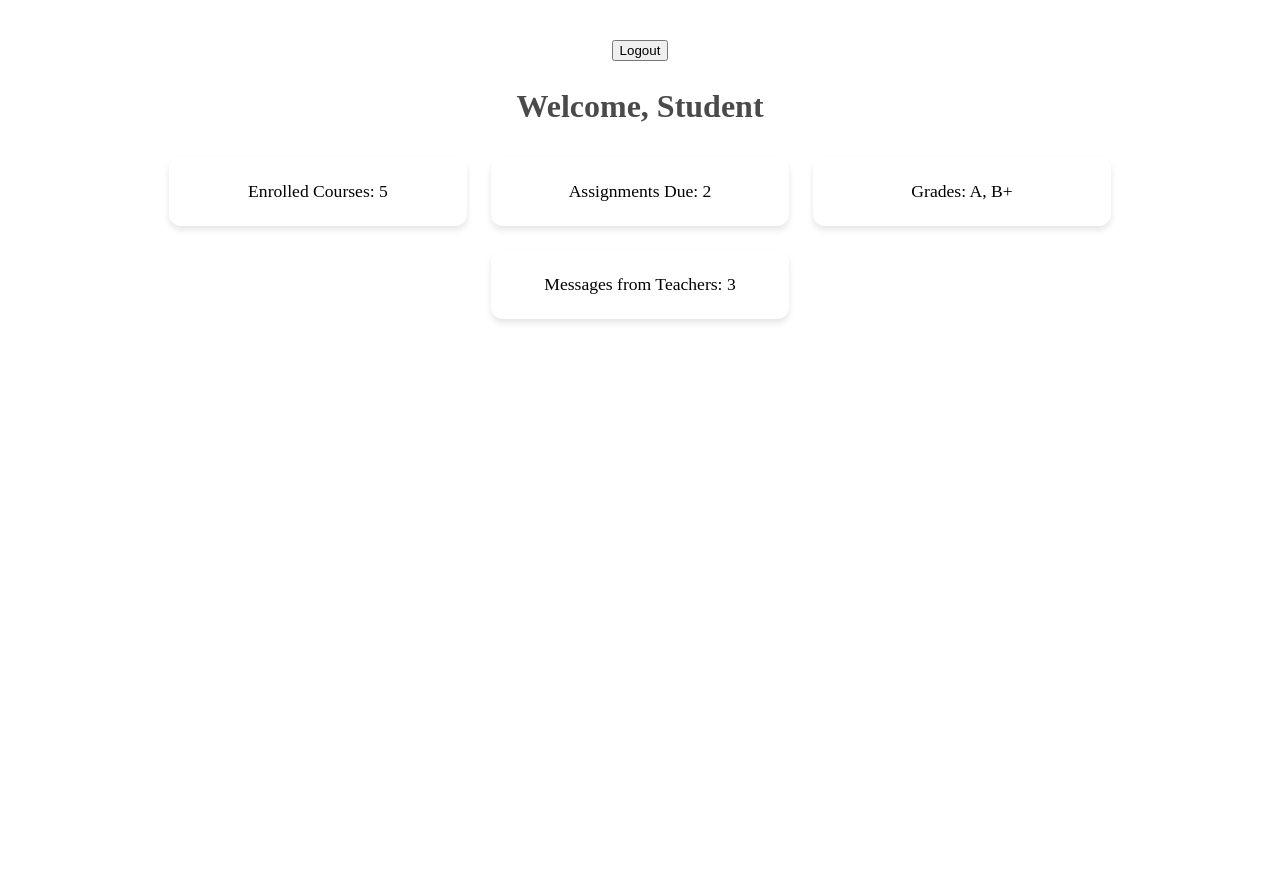
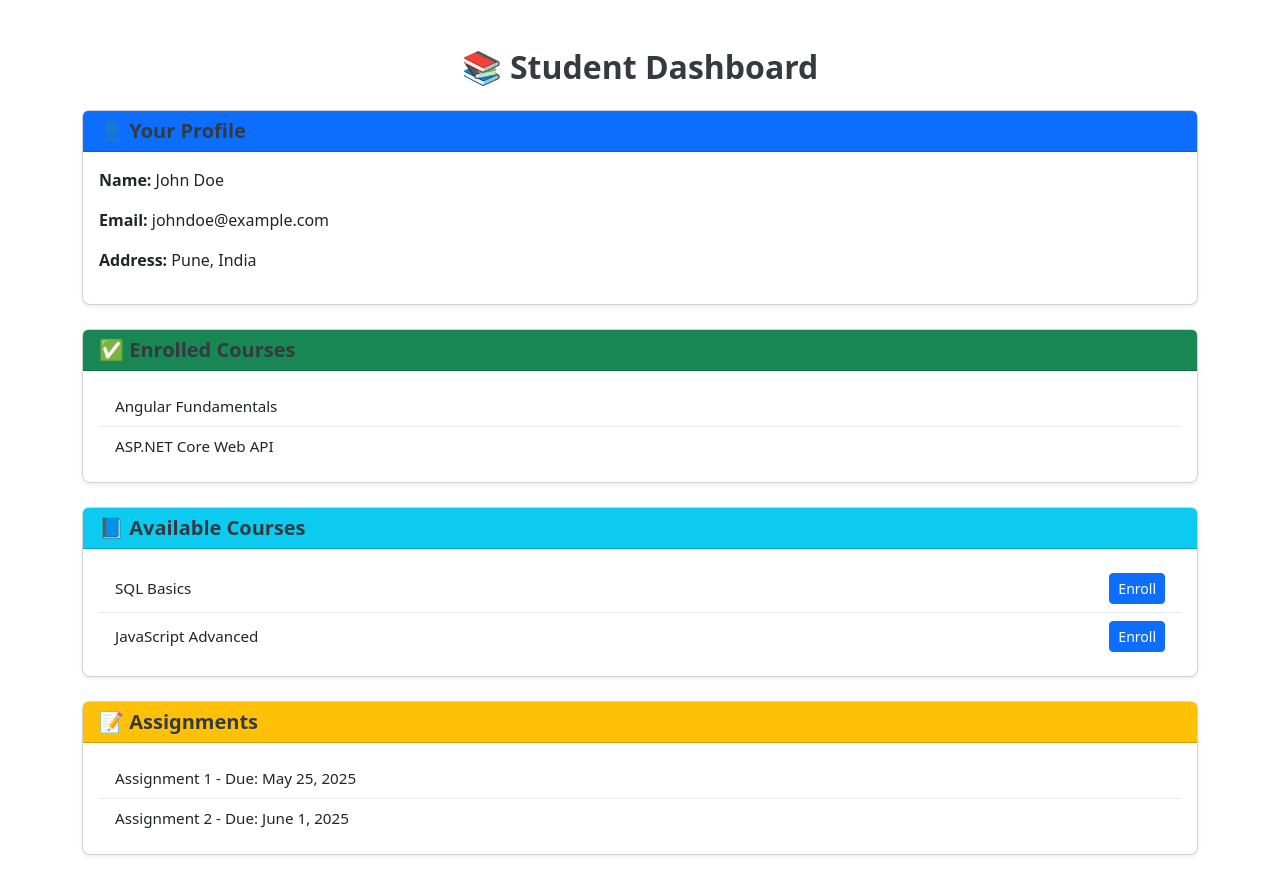
Before and after one commit to Sumit200303/LMS, an Angular app in the folder LmsProject/: page /dashboard/student in a window 1280 px wide. Before the commit the page ends 800 px from the top, so only its background shows below. Built offline with nearby package versions, Linux system fonts and the light colour scheme.

Commit message:
dashboard

```diff
--- a/LmsProject/angular.json
+++ b/LmsProject/angular.json
@@ -27,6 +27,7 @@
               }
             ],
             "styles": [
+               "node_modules/bootstrap/dist/css/bootstrap.min.css",
               "src/styles.css"
             ],
             "scripts": [],
--- a/LmsProject/package.json
+++ b/LmsProject/package.json
@@ -21,6 +21,7 @@
     "@angular/platform-server": "^18.2.0",
     "@angular/router": "^18.2.0",
     "@angular/ssr": "^18.2.19",
+    "bootstrap": "^5.3.6",
     "express": "^4.18.2",
     "rxjs": "~7.8.0",
     "tslib": "^2.3.0",
--- a/LmsProject/src/app/dashboard/student/student.component.css
+++ b/LmsProject/src/app/dashboard/student/student.component.css
@@ -1,32 +1,42 @@
-.dashboard-container {
-  padding: 2rem;
-  text-align: center;
+/* student-dashboard.component.css */
+
+/* Slightly rounder cards with subtle shadows */
+.card {
+  border-radius: 0.5rem;
+  box-shadow: 0 0.25rem 0.75rem rgba(0, 0, 0, 0.05);
 }
 
-h2 {
-  margin-bottom: 2rem;
-  font-size: 2rem;
-  color: #4a4a4a;
+/* Headings */
+h2, h5 {
+  font-weight: 600;
+  color: #343a40;
 }
 
-.cards {
-  display: flex;
-  justify-content: center;
-  flex-wrap: wrap;
-  gap: 1.5rem;
+/* Customizing button hover for Bootstrap primary buttons */
+.btn-primary {
+  transition: all 0.3s ease-in-out;
 }
 
-.card {
-  background-color: #ffffff;
-  padding: 1.5rem;
-  width: 250px;
-  border-radius: 12px;
-  box-shadow: 0 4px 6px rgba(0, 0, 0, 0.1);
-  font-size: 1.1rem;
-  transition: 0.3s;
+.btn-primary:hover {
+  background-color: #004080;
+  transform: scale(1.05);
 }
 
-.card:hover {
-  transform: translateY(-5px);
-  box-shadow: 0 8px 10px rgba(0, 0, 0, 0.15);
+/* Styling the list items for better spacing */
+.list-group-item {
+  font-size: 0.95rem;
+  border: none;
+  border-bottom: 1px solid #e9ecef;
 }
+
+.list-group-item:last-child {
+  border-bottom: none;
+}
+
+/* Mobile tweaks */
+@media (max-width: 576px) {
+  .btn-sm {
+    width: 100%;
+    margin-top: 5px;
+  }
+}
--- a/LmsProject/src/app/dashboard/student/student.component.html
+++ b/LmsProject/src/app/dashboard/student/student.component.html
@@ -1,10 +1,69 @@
-<div class="dashboard-container">
-     <button class="logout-btn" (click)="logout()">Logout</button>
-  <h2>Welcome, Student</h2>
-  <div class="cards">
-    <div class="card">Enrolled Courses: 5</div>
-    <div class="card">Assignments Due: 2</div>
-    <div class="card">Grades: A, B+</div>
-    <div class="card">Messages from Teachers: 3</div>
+
+
+<main class="main">
+  <div class="container mt-5">
+  <h2 class="mb-4 text-center">📚 Student Dashboard</h2>
+
+  <!-- Profile Card -->
+  <div class="card mb-4 shadow-sm">
+    <div class="card-header bg-primary text-white">
+      <h5 class="mb-0">👤 Your Profile</h5>
+    </div>
+    <div class="card-body">
+      <p><strong>Name:</strong> John Doe</p>
+      <p><strong>Email:</strong> johndoe&#64;example.com</p>
+      <p><strong>Address:</strong> Pune, India</p>
+    </div>
+  </div>
+
+  <!-- Enrolled Courses -->
+  <div class="card mb-4 shadow-sm">
+    <div class="card-header bg-success text-white">
+      <h5 class="mb-0">✅ Enrolled Courses</h5>
+    </div>
+    <div class="card-body">
+      <ul class="list-group">
+        <li class="list-group-item">Angular Fundamentals</li>
+        <li class="list-group-item">ASP.NET Core Web API</li>
+      </ul>
+    </div>
+  </div>
+
+  <!-- Available Courses -->
+  <div class="card mb-4 shadow-sm">
+    <div class="card-header bg-info text-white">
+      <h5 class="mb-0">📘 Available Courses</h5>
+    </div>
+    <div class="card-body">
+      <ul class="list-group">
+        <li class="list-group-item d-flex justify-content-between align-items-center">
+          SQL Basics
+          <button class="btn btn-sm btn-primary">Enroll</button>
+        </li>
+        <li class="list-group-item d-flex justify-content-between align-items-center">
+          JavaScript Advanced
+          <button class="btn btn-sm btn-primary">Enroll</button>
+        </li>
+      </ul>
+    </div>
+  </div>
+
+  <!-- Assignments -->
+  <div class="card mb-4 shadow-sm">
+    <div class="card-header bg-warning text-dark">
+      <h5 class="mb-0">📝 Assignments</h5>
+    </div>
+    <div class="card-body">
+      <ul class="list-group">
+        <li class="list-group-item">
+          Assignment 1 - Due: May 25, 2025
+        </li>
+        <li class="list-group-item">
+          Assignment 2 - Due: June 1, 2025
+        </li>
+      </ul>
+    </div>
   </div>
 </div>
+
+</main>
```
Also changed, not shown: 1 other file (tests, documents, lock files or other folders).
